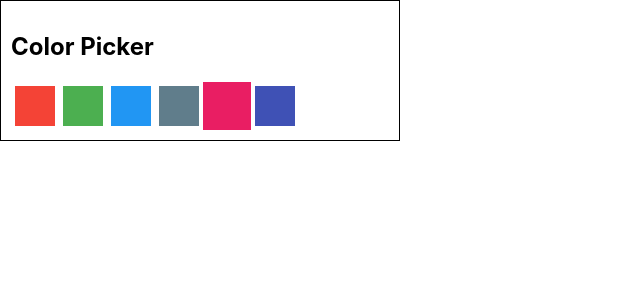
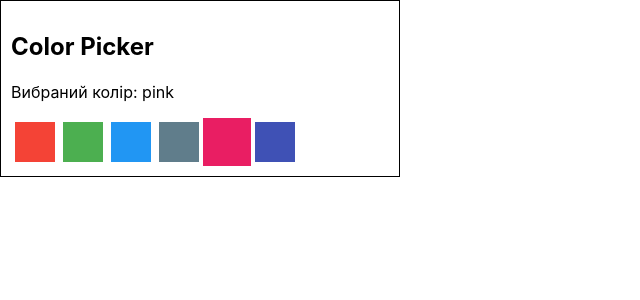
Before and after one commit to skif6623/Counter-on-class, a React (Create React App) app: page / in a window 1280 px wide. Shown: the top 300 px of the page, without its empty margins (0-640 px from the left). Built offline with nearby package versions, Linux system fonts and the light colour scheme.

Commit message:
add destr pattern and changed color

```diff
--- a/src/components/ColorPicker/ColorPicker.jsx
+++ b/src/components/ColorPicker/ColorPicker.jsx
@@ -16,10 +16,19 @@ export class ColorPicker extends Component {
 		return optionClasses.join(" ");
 	};
 
+	setActiveIdx = index => {
+		this.setState({activeOptionIdx: index});
+	};
+
 	render() {
+		const {options} = this.props;
+		const {activeOptionIdx} = this.state;
+		const {label} = options[activeOptionIdx];
+
 		return (
 			<div className="ColorPicker">
 				<h2 className="ColorPicker__title">Color Picker</h2>
+				<p>Вибраний колір: {label}</p>
 				<div>
 					{this.props.options.map(({label, color}, index) => {
 						const optionsClasName = this.makeOptionClassName(index);
@@ -31,6 +40,7 @@ export class ColorPicker extends Component {
 								style={{
 									backgroundColor: color,
 								}}
+								onClick={() => this.setActiveIdx(index)}
 							></button>
 						);
 					})}
```
